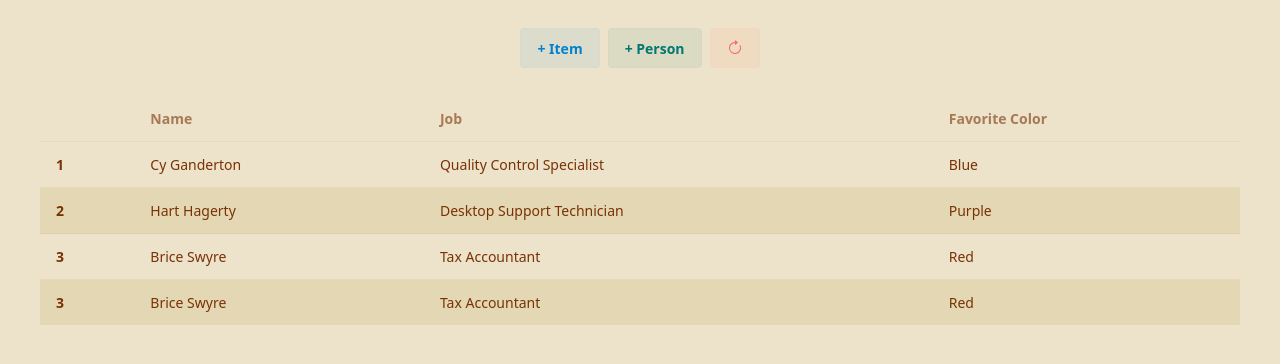
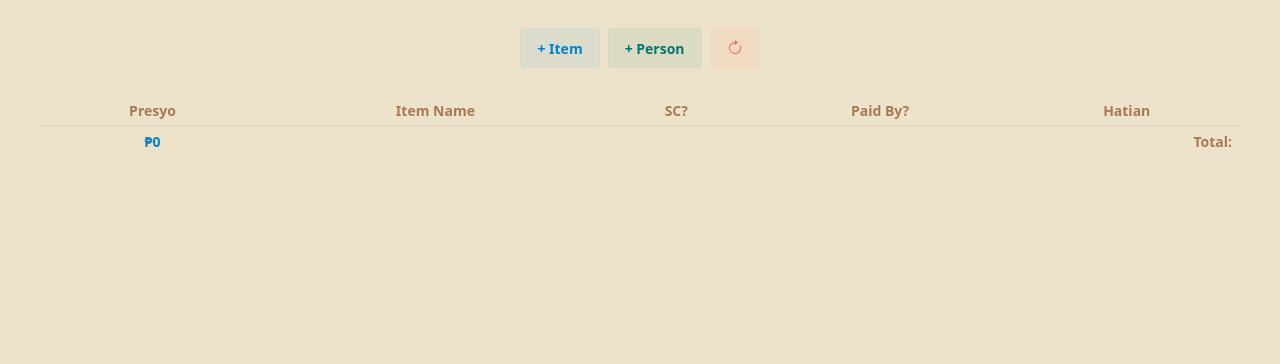
Before and after one commit to jjjmdev/hatian, a React (Vite) app: page / in a window 1280 px wide. Shown: the top 364 px of the page. Built offline with nearby package versions, Linux system fonts and the light colour scheme.

Commit message:
Make the table populate itself through computation, add styling to table

```diff
--- a/src/components/ItemModal.jsx
+++ b/src/components/ItemModal.jsx
@@ -300,16 +300,16 @@ const BuyersList = ({ persons, buyers, onBuyersChange }) => {
 	return (
 		<fieldset className='fieldset'>
 			<legend className='fieldset-legend pb-1'>Mga Maghahati:</legend>
-			<div className='grid grid-cols-2 w-full gap-0.5'>
+			<div className='grid grid-cols-2 w-full gap-0.5 text-center'>
 				{persons.map(({ id, name }) => (
 					<label key={id}>
+						{name}
 						<input
 							type='checkbox'
 							checked={buyers.includes(id)}
-							className='checkbox checkbox-xs mr-1'
+							className='checkbox checkbox-xs ml-1'
 							onChange={(e) => onBuyersChange(e, id)}
 						/>
-						{name}
 					</label>
 				))}
 			</div>
--- a/src/components/ItemsTable.jsx
+++ b/src/components/ItemsTable.jsx
@@ -1,11 +1,10 @@
 import { useState } from 'react'
-import { getPersons, getItems } from '../data'
+import { getPersonName, getPersons, getItems } from '../data'
 
 export default function ItemsTable() {
 	const [items, setItems] = useState(getItems())
 	const [persons, setPersons] = useState(getPersons())
-
-	console.log(items, persons)
+	const txs = computeTxs(items, persons)
 
 	window.addEventListener('storage', () => {
 		const newItems = getItems()
@@ -22,48 +21,106 @@ export default function ItemsTable() {
 	return (
 		<>
 			<div className='overflow-x-auto'>
-				<table className='table table-zebra'>
+				<table className='table table-zebra text-center table-xs text-nowrap'>
 					{/* head */}
 					<thead>
 						<tr>
-							<th></th>
-							<th>Name</th>
-							<th>Job</th>
-							<th>Favorite Color</th>
+							<th>Presyo</th>
+							<th>Item Name</th>
+							<th>SC?</th>
+							<th>Paid By?</th>
+							<th>Hatian</th>
+							{persons.map((person) => (
+								<th>{person.name}</th>
+							))}
 						</tr>
 					</thead>
 					<tbody>
-						{/* row 1 */}
+						{items.map((item) => {
+							return (
+								<tr key={item.txId}>
+									<td>₱{item.total}</td>
+									<td>{item.itemName}</td>
+									<td>{item.serviceCharge ? item.serviceCharge + '%' : '—'}</td>
+									<td>
+										{item.payers.map(({ id, personId, amount }) => (
+											<div key={id} className='w-full'>
+												{getPersonName(personId)}
+												{amount < item.total && ' – ₱' + amount}
+											</div>
+										))}
+									</td>
+									<td>₱{roundTwoDecimals(item.total / item.buyers.length)}</td>
+									{persons.map((person, index) => {
+										const amount =
+											roundTwoDecimals(txs[person.id][item.txId]) || 0
+										return <ColoredTableData index={index} amount={amount} />
+									})}
+								</tr>
+							)
+						})}
+					</tbody>
+
+					<tfoot>
 						<tr>
-							<th>1</th>
-							<td>Cy Ganderton</td>
-							<td>Quality Control Specialist</td>
-							<td>Blue</td>
+							<td className='text-info'>
+								₱{items.reduce((total, item) => total + item.total, 0)}
+							</td>
+							<td></td>
+							<td></td>
+							<td></td>
+							<td className='text-right'>Total:</td>
+							{persons.map((person, index) => {
+								const total = computeTotalOfPerson(txs, person.id)
+								return <ColoredTableData index={index} amount={total} />
+							})}
 						</tr>
-						{/* row 2 */}
-						<tr>
-							<th>2</th>
-							<td>Hart Hagerty</td>
-							<td>Desktop Support Technician</td>
-							<td>Purple</td>
-						</tr>
-						{/* row 3 */}
-						<tr>
-							<th>3</th>
-							<td>Brice Swyre</td>
-							<td>Tax Accountant</td>
-							<td>Red</td>
-						</tr>
-
-						<tr>
-							<th>3</th>
-							<td>Brice Swyre</td>
-							<td>Tax Accountant</td>
-							<td>Red</td>
-						</tr>
-					</tbody>
+					</tfoot>
 				</table>
 			</div>
 		</>
 	)
 }
+
+const computeTxs = (items, persons) => {
+	let txs = {}
+	persons.forEach((person) => {
+		txs[person.id] = {}
+	})
+
+	persons.forEach((person) => {
+		items.forEach((item) => {
+			const paidByThisPerson =
+				item.payers.find((payer) => payer.personId === person.id)?.amount || 0
+			let amountShare = 0
+			if (item.buyers.includes(person.id)) {
+				amountShare = item.total / item.buyers.length
+			}
+
+			txs[person.id][item.txId] = paidByThisPerson - amountShare
+		})
+	})
+
+	return txs
+}
+
+const computeTotalOfPerson = (txs, id) => {
+	let total = 0
+	Object.values(txs[id]).forEach((amount) => {
+		total += amount
+	})
+
+	return roundTwoDecimals(total)
+}
+
+const roundTwoDecimals = (number) => {
+	return Math.round(number * 100) / 100
+}
+
+const ColoredTableData = ({ amount, index }) => {
+	return (
+		<td key={index} className={amount > 0 ? 'text-success' : 'text-warning'}>
+			{amount === 0 ? '—' : amount > 0 ? '₱' + amount : '-₱' + Math.abs(amount)}
+		</td>
+	)
+}
--- a/src/data.js
+++ b/src/data.js
@@ -25,6 +25,11 @@ export function updatePerson(id, name) {
 	return true
 }
 
+export function getPersonName(id) {
+	const persons = getPersons()
+	return persons.find((person) => person.id === id)?.name
+}
+
 export function deletePerson(id) {
 	const persons = getPersons()
 
@@ -50,6 +55,11 @@ export function getItems() {
 	return JSON.parse(localStorage.getItem('items'))
 }
 
+export function getItem(id) {
+	const items = getItems()
+	return items.find((item) => item.id === id)
+}
+
 export function addItem(newItem) {
 	const items = getItems()
 	localStorage.setItem('items', JSON.stringify([...items, newItem]))
```
